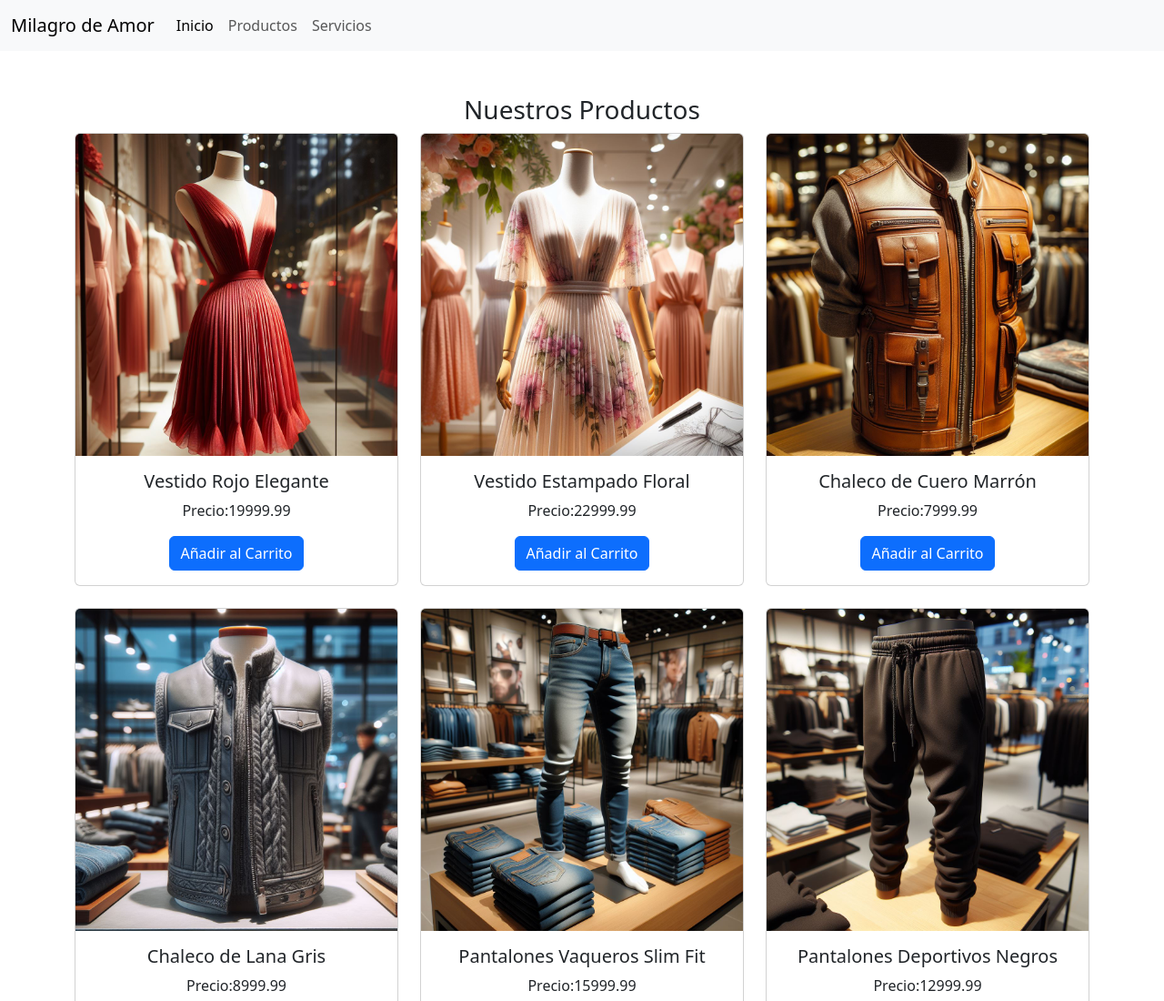
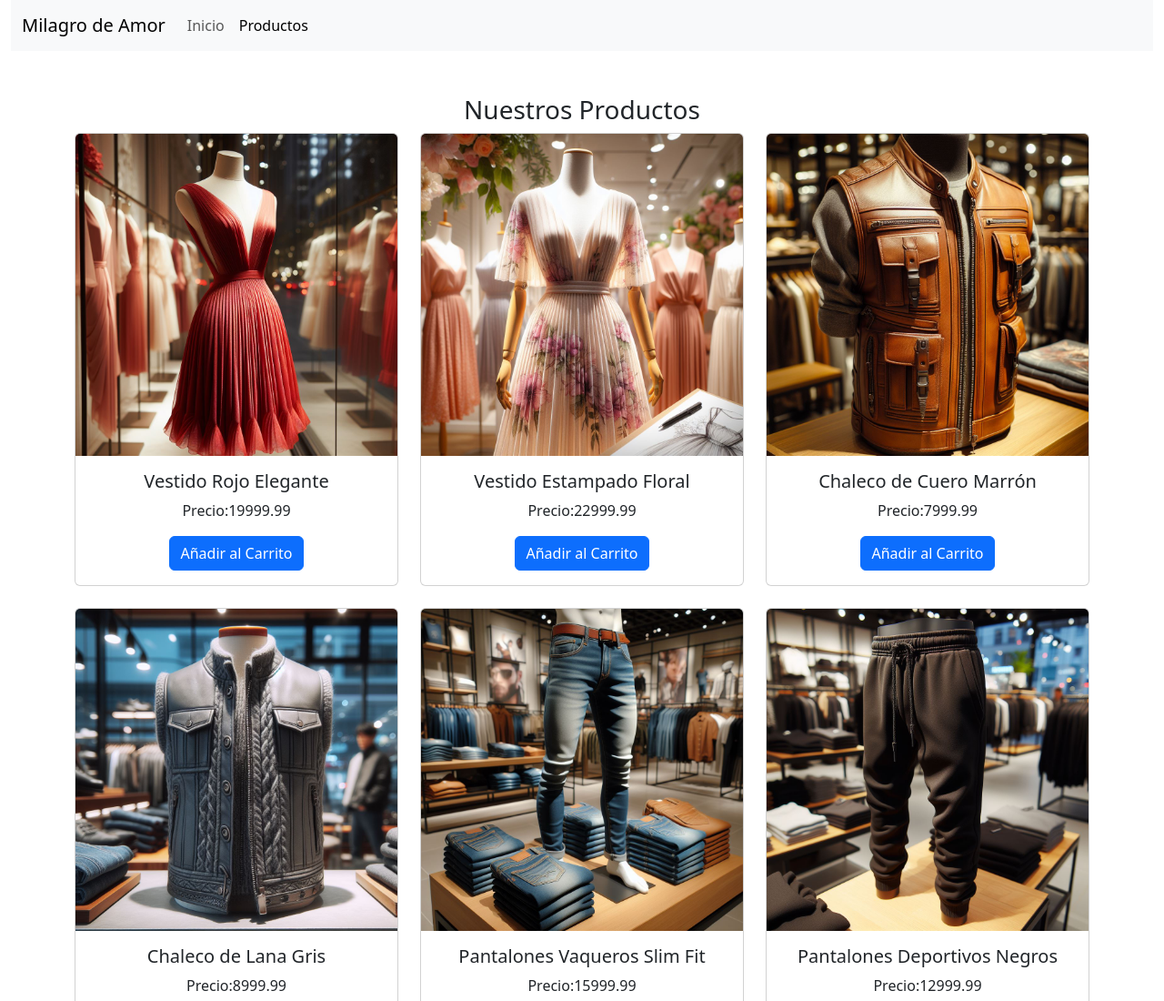
Before and after one commit to LRobertoCruz/proyectoFinalMirandaChiervo, a website: page pages/productos.html in a window 1280 px wide. Shown: the top 1100 px of the page at 91% size. Drawn offline with nearby package versions, Linux system fonts and the light colour scheme; some packages are replaced by stand-ins of ours; a script that the page names is missing.

Commit message:
Se elimina la opcion para acceder a los servicios y se corrige un error en la clase del contenedor principal

```diff
--- a/pages/productos.html
+++ b/pages/productos.html
@@ -13,7 +13,7 @@
 </head>
 
 <body>
-    <div class="container-fl">
+    <div class="container-fluid">
         <nav class="navbar navbar-expand-lg bg-body-tertiary">
             <div class="container-fluid">
                 <a href="#" class="navbar-brand">Milagro de Amor</a>
@@ -24,13 +24,10 @@
                 <div class="collapse navbar-collapse" id="navbarSupportedContent">
                     <ul class="navbar-nav me-auto mb-2 mb-lg-0">
                         <li class="nav-item">
-                            <a href="../index.html" class="nav-link active">Inicio</a>
+                            <a href="../index.html" class="nav-link">Inicio</a>
                         </li>
                         <li class="nav-item">
-                            <a href="#" class="nav-link">Productos</a>
-                        </li>
-                        <li class="nav-item">
-                            <a href="../pages/servicios.html" class="nav-link">Servicios</a>
+                            <a href="#" class="nav-link active">Productos</a>
                         </li>
                     </ul>
                 </div>
```
